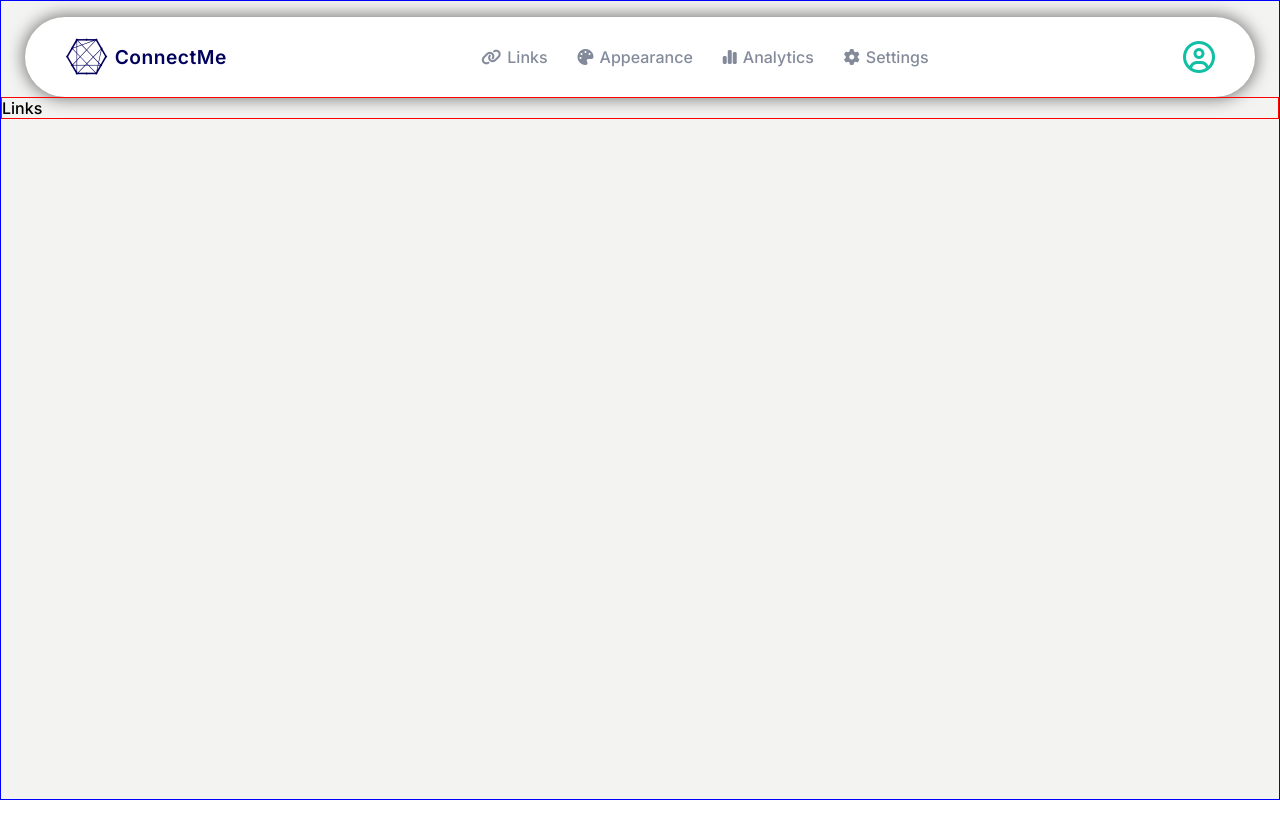
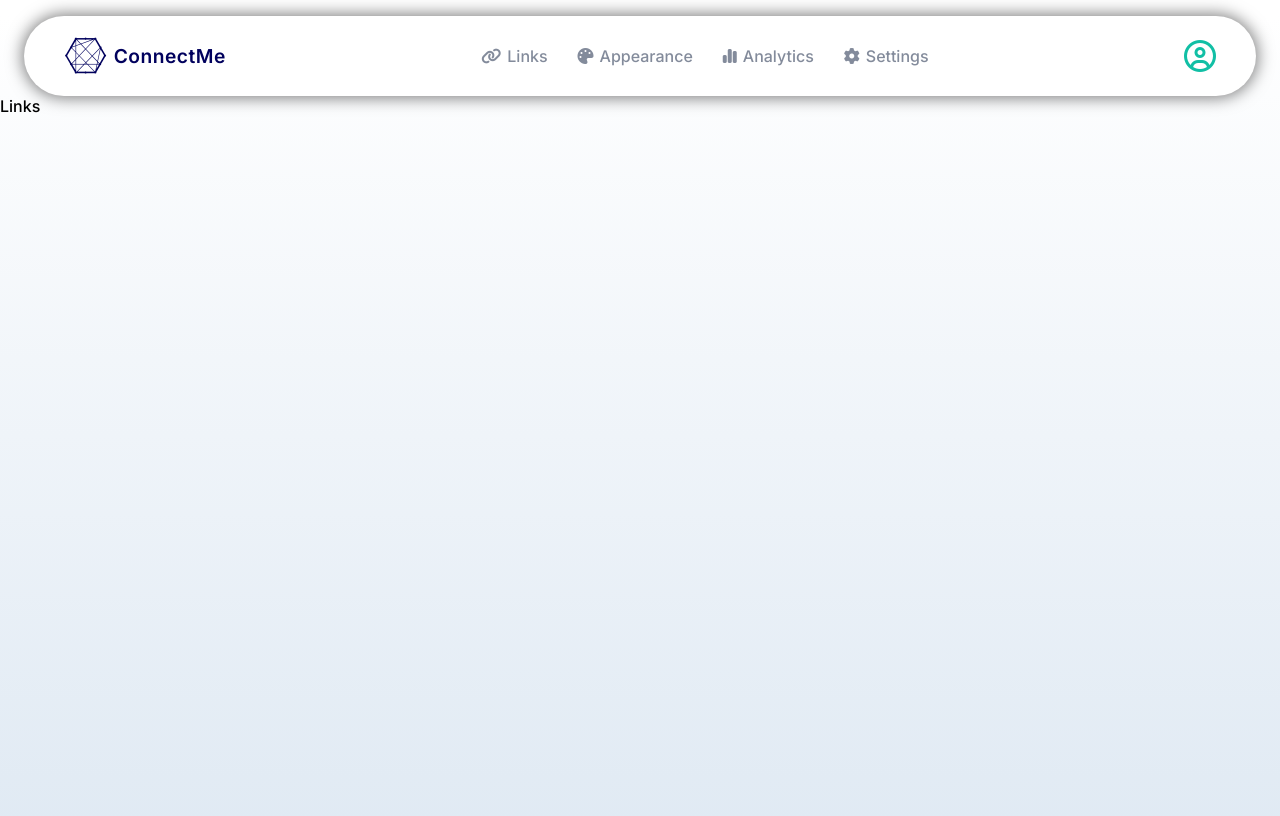
Before and after one commit to LennyRemache/ConnectMe, a React (Create React App) app in the folder frontend/: page /profile in a window 1280 px wide. Built offline with nearby package versions, Linux system fonts and the light colour scheme.

Commit message:
Set up logged in user session storage

```diff
--- a/frontend/src/App.js
+++ b/frontend/src/App.js
@@ -4,10 +4,12 @@ import "./App.css";
 import NavBar from "./components/NavBar";
 import Form from "./components/AccountForms/Form";
 import Home from "./components/pages/Home.jsx";
-import { atomWithStorage } from "jotai/utils";
+import { createJSONStorage, atomWithStorage } from "jotai/utils";
 import Profile from "./components/pages/profile/Profile";
 
 export const statusAtom = atomWithStorage("status", false);
+const storage = createJSONStorage(() => sessionStorage);
+export const userAtom = atomWithStorage("user-data", "", storage);
 
 function App() {
   const location = useLocation();
--- a/frontend/src/components/AccountForms/LogIn.jsx
+++ b/frontend/src/components/AccountForms/LogIn.jsx
@@ -4,7 +4,7 @@ import axios from "axios";
 import "../../styles/AccountForms/LogIn.css";
 import { motion } from "framer-motion";
 import { useAtom } from "jotai";
-import { statusAtom } from "../../App";
+import { statusAtom, userAtom } from "../../App";
 import { useNavigate } from "react-router-dom";
 
 function LogIn() {
@@ -13,6 +13,8 @@ function LogIn() {
 
   const [loggedIn, setLoggedIn] = useAtom(statusAtom);
   const navigate = useNavigate();
+
+  const [userData, setUserData] = useAtom(userAtom);
 
   const handleLogIn = async (e) => {
     e.preventDefault();
@@ -24,7 +26,9 @@ function LogIn() {
     await axios
       .post("https://connectme-server.onrender.com/auth/login", user)
       .then((response) => {
-        console.log("Logged In", response.data.user);
+        console.log("Logged In");
+        setUserData(response.data.user);
+        console.log(userData);
         setLoggedIn(!loggedIn);
         navigate("/profile");
       })
--- a/frontend/src/components/pages/profile/Appearance/Profile.jsx
+++ b/frontend/src/components/pages/profile/Appearance/Profile.jsx
@@ -3,6 +3,7 @@ import "../../../../styles/pages/profile/Appearance/Profile.css";
 
 function Profile() {
   const [bio, setBio] = useState("");
+
   return (
     <>
       <div className="appearance-profile-container">
@@ -18,14 +19,11 @@ function Profile() {
             </div>
           </div>
           <div className="appearance-title">
-            <input type="text" name="" id="" />
+            <input type="text" />
             <label>Profile Title</label>
           </div>
           <div className="appearance-bio">
             <textarea
-              name=""
-              id=""
-              cols="30"
               rows="4"
               value={bio}
               onChange={(e) => setBio(e.target.value)}
--- a/frontend/src/components/pages/profile/Profile.jsx
+++ b/frontend/src/components/pages/profile/Profile.jsx
@@ -4,13 +4,19 @@ import { Routes, Route, useLocation } from "react-router-dom";
 import ProfileNavbar from "./ProfileNavbar";
 import Links from "./Links";
 import Appearance from "./Appearance/Appearance";
+import { motion } from "framer-motion";
 
 function Profile() {
   const location = useLocation();
   console.log(location.pathname.slice(8, 19));
   return (
     <>
-      <div className="profileContainer">
+      <motion.div
+        className="profileContainer"
+        initial={{ opacity: 0 }}
+        animate={{ opacity: 1 }}
+        exit={{ opacity: 0 }}
+      >
         <ProfileNavbar />
         <div className="profile-content">
           <div className="profile-route">
@@ -27,7 +33,7 @@ function Profile() {
             <div className="profile-display">Display</div>
           )}
         </div>
-      </div>
+      </motion.div>
     </>
   );
 }
--- a/frontend/src/styles/AccountForms/Form.css
+++ b/frontend/src/styles/AccountForms/Form.css
@@ -5,12 +5,10 @@
   align-items: center;
   justify-content: center;
   height: 100%;
-  background-color: #8bc6ec;
   background-image: linear-gradient(
-    0deg,
-    #8bc6ec 0%,
-    #9599e2 50%,
-    #ffffff 100%
+    to top,
+    #dfe9f3f3 0%,
+    rgba(255, 255, 255, 0.939) 100%
   );
 }
 
--- a/frontend/src/styles/pages/profile/Appearance/Appearance.css
+++ b/frontend/src/styles/pages/profile/Appearance/Appearance.css
@@ -1,5 +1,5 @@
 .appearance-container {
-  border: 1px solid blue;
+  border: 0px solid blue;
   display: flex;
   justify-content: center;
 }
--- a/frontend/src/styles/pages/profile/Profile.css
+++ b/frontend/src/styles/pages/profile/Profile.css
@@ -1,10 +1,13 @@
 .profileContainer {
-  border: 1px solid blue;
+  border: 0px solid blue;
   font-family: "Inter", sans-serif;
   min-height: 100vh;
   height: fit-content;
-
-  background-color: rgb(243 243 241);
+  background-image: linear-gradient(
+    to top,
+    #dfe9f3f3 0%,
+    rgba(255, 255, 255, 0.939) 100%
+  );
 }
 
 .profile-content {
@@ -12,12 +15,12 @@
 }
 
 .profile-route {
-  border: 1px solid red;
+  border: 0px solid red;
   width: 100%;
 }
 
 .profile-display {
-  border: 1px solid red;
+  border-left: 1.5px solid rgba(210, 210, 210, 0.647);
   width: 43%;
 }
 
```
